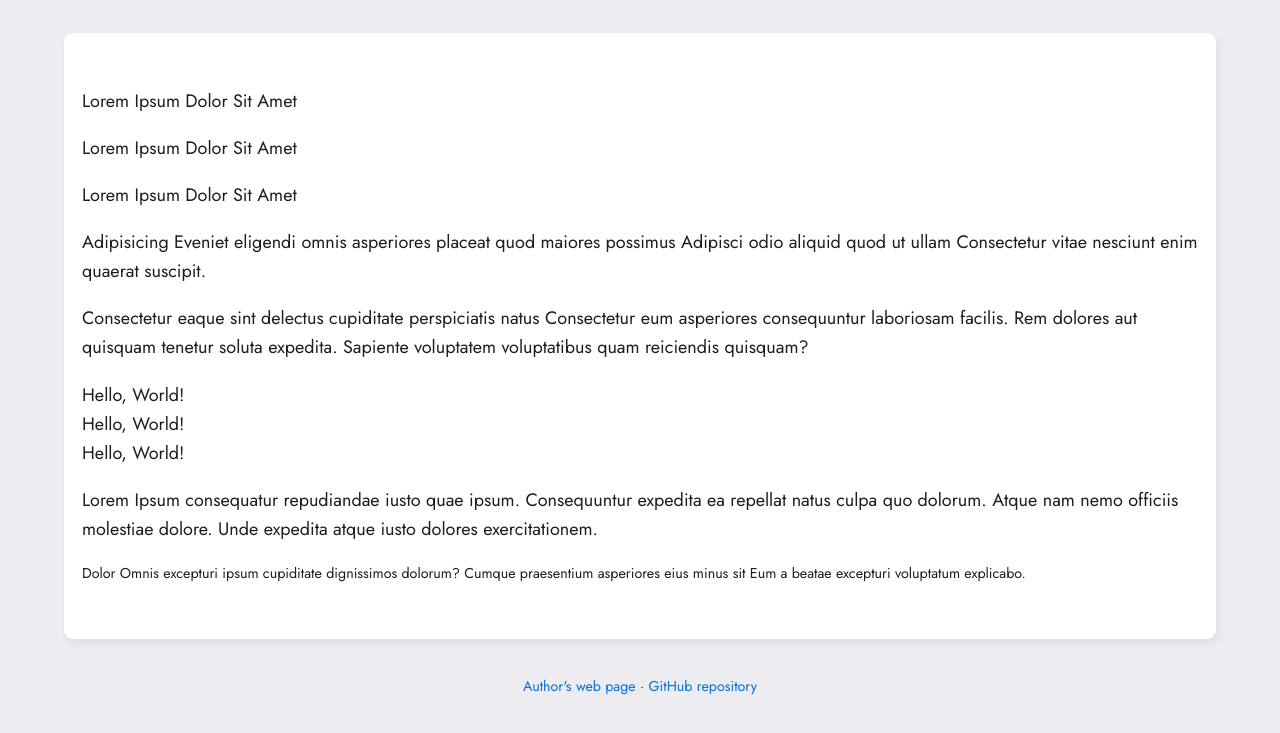
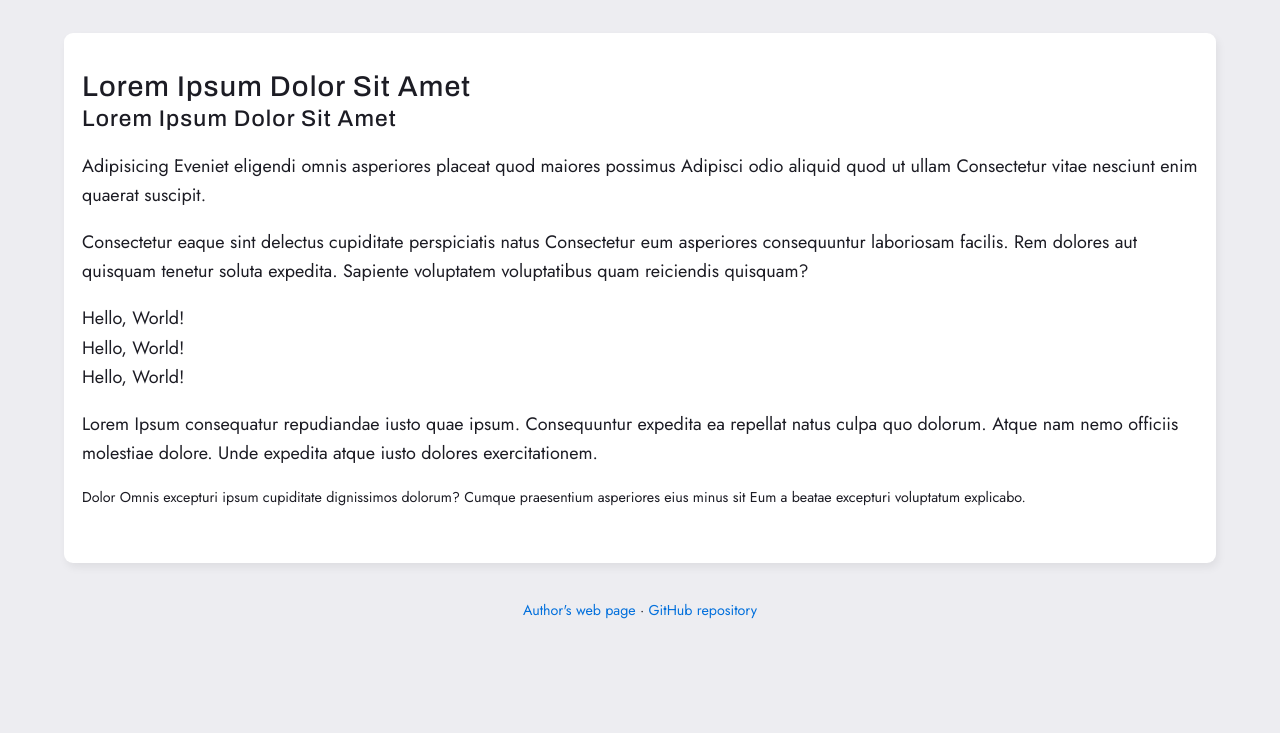
Before and after one commit to nierobs/html-css-starter-template, a plain HTML site: page index.html in a window 1280 px wide. Shown: the part 85-818 px from the top of the page. Drawn offline with Linux system fonts and the light colour scheme.

Commit message:
Update style

```diff
--- a/index.html
+++ b/index.html
@@ -31,16 +31,15 @@
         </noscript>
         <header>
             <div class="container">
-                <h1 class="center uppercase">HTML & CSS Starter Template</h1>
+                <h1 class="center">HTML & CSS Starter Template</h1>
             </div>
         </header>
         <main>
             <div class="container">
                 <div class="card">
                     <section>
-                        <p class="h1">Lorem Ipsum Dolor Sit Amet</p>
-                        <p class="h2">Lorem Ipsum Dolor Sit Amet</p>
-                        <p class="h3">Lorem Ipsum Dolor Sit Amet</p>
+                        <h2>Lorem Ipsum Dolor Sit Amet</h2>
+                        <h3>Lorem Ipsum Dolor Sit Amet</h3>
                         <p>Adipisicing Eveniet eligendi omnis asperiores placeat quod maiores possimus Adipisci odio aliquid quod ut ullam Consectetur vitae nesciunt enim quaerat suscipit.</p>
                         <p>Consectetur eaque sint delectus cupiditate perspiciatis natus Consectetur eum asperiores consequuntur laboriosam facilis. Rem dolores aut quisquam tenetur soluta expedita. Sapiente voluptatem voluptatibus quam reiciendis quisquam?</p>
                         <ul>
```
